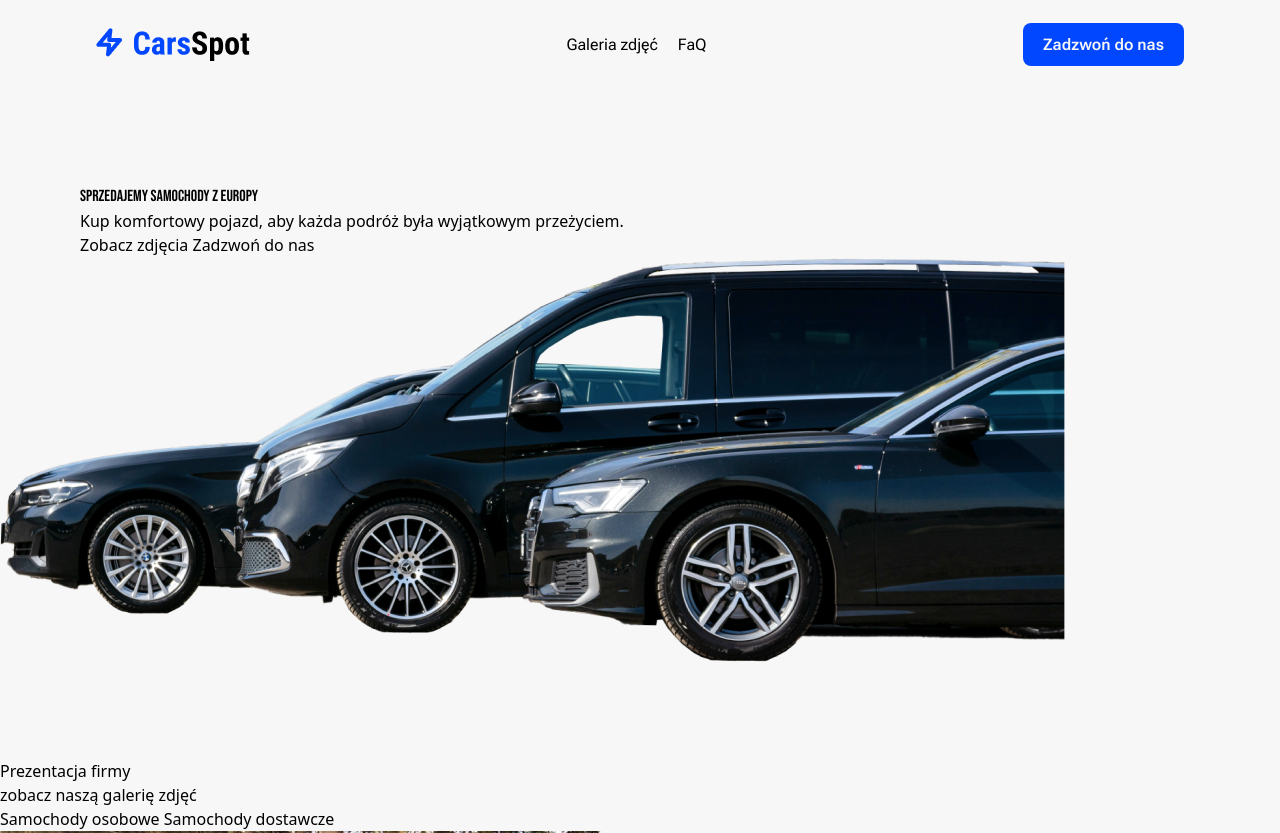
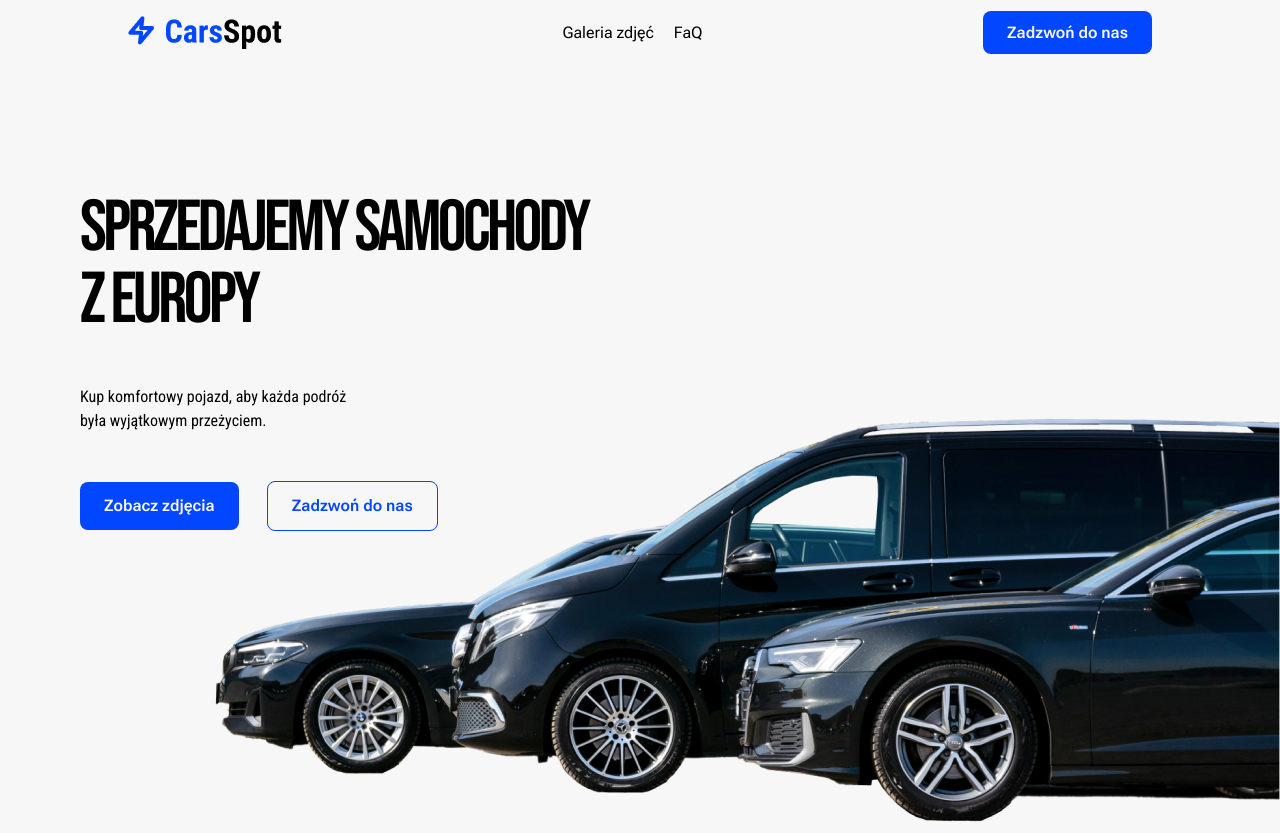
Before and after one commit to kakarotto2004/tailwindcss-carsSpot, a website: page index.html in a window 1280 px wide. Shown: the top 833 px of the page. Drawn offline with Linux system fonts and the light colour scheme.

Commit message:
style first section and image

```diff
--- a/index.html
+++ b/index.html
@@ -9,7 +9,7 @@
 </head>
 <body class="bg-whiteBg">
     <div>
-        <header class="flex flex-row justify-between items-center py-7 px-16 lg:px-24">
+        <header class="flex flex-row justify-between items-center py-4 px-16 lg:px-32">
             <div>
                 <img src="img/logo.png" alt="CarsSpot logo">
             </div>
@@ -18,21 +18,25 @@
                 <a href="#" class="mx-2">FaQ</a>
             </div>
             <div>
-                <a href="#" class="bg-blueDark text-whiteBg py-3 px-5 rounded-lg font-robotoFlex font-semibold">Zadzwoń do nas</a>
+                <a href="#" class="btn btn-blue">Zadzwoń do nas</a>
             </div>
         </header>
 
         <main>
-            <section class="my-24">
-                <div class="px-20">
-                    <h1 class="font-bebas">sprzedajemy samochody z europy</h1>
-                    <p>Kup komfortowy pojazd, aby każda podróż była wyjątkowym przeżyciem.</p>
+            <section class="mt-32 mb-80">
+                <div class="pl-20 relative">
+                    <h1 class="font-bebas text-7xl tracking-tighter">sprzedajemy samochody</h1>
+                    <h1 class="font-bebas text-7xl tracking-tighter">z europy</h1>
+                    <p class="mt-12 font-robotoCondensed">Kup komfortowy pojazd, aby każda podróż </p>
+                    <p class="mb-12 font-robotoCondensed">była wyjątkowym przeżyciem.</p>
                     <div>
-                        <a href="#">Zobacz zdjęcia</a>
-                        <a href="#">Zadzwoń do nas</a>
+                        <a href="#" class="btn btn-blue mr-6 inline-block">Zobacz zdjęcia</a>
+                        <a href="#" class="btn btn-white inline-block">Zadzwoń do nas</a>
+                    </div>
+                    <div class="absolute top-56 right-0">
+                        <img src="img/cars.png" alt="black BMW, Mercedes and Audi">
                     </div>
                 </div>
-                <img src="img/cars.png" alt="black BMW, Mercedes and Audi">
             </section>
 
             <section>
--- a/input.css
+++ b/input.css
@@ -3,3 +3,21 @@
 @tailwind base;
 @tailwind components;
 @tailwind utilities;
+
+.btn {
+    @apply py-3 px-6 rounded-lg font-robotoFlex font-semibold;
+}
+
+.btn-blue {
+    @apply bg-blueDark text-whiteBg;
+}
+
+.btn-white {
+    @apply bg-transparent text-blueDark border border-blueDark;
+}
+
+.clearfix::after {
+    content: "";
+    clear: both;
+    display: block;
+}
```
Also changed, not shown: output.css.
